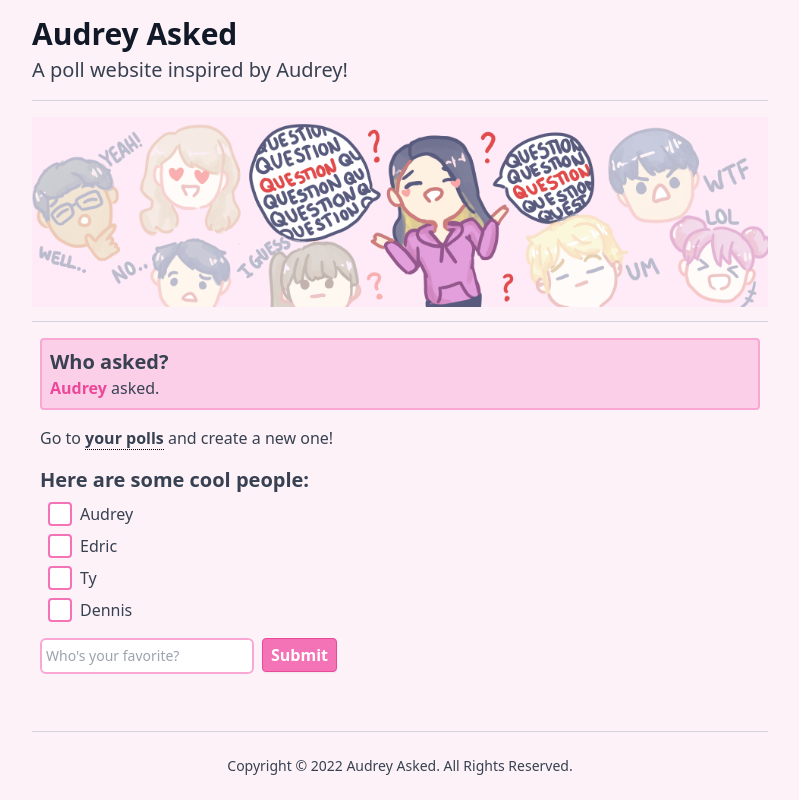
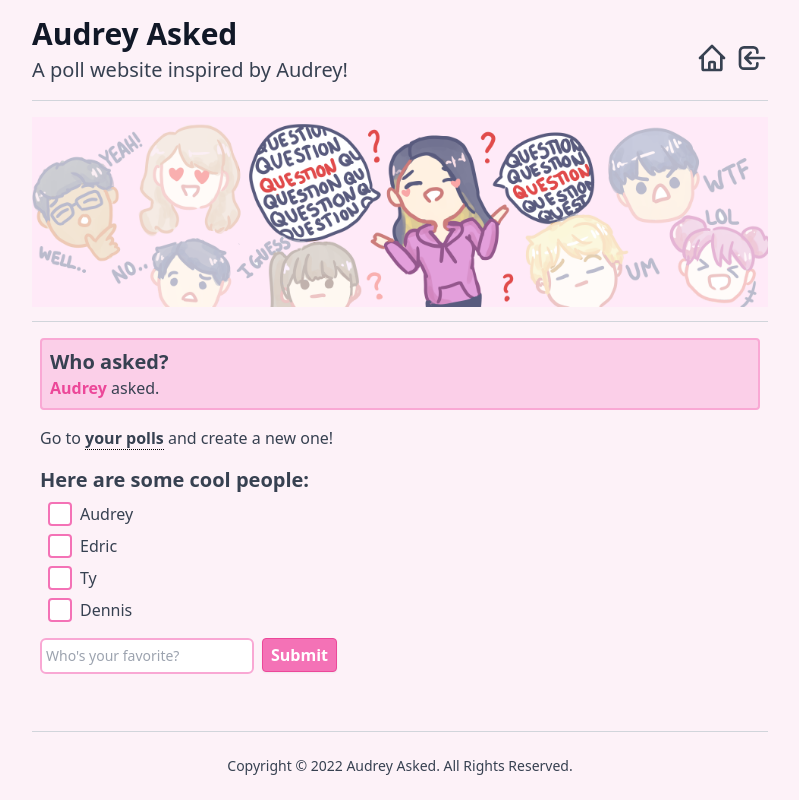
Before and after one commit to Den4200/audreyasked, a Next.js app: page / in a window 1280 px wide. Shown: the whole page, without its empty margins (240-1039 px from the left). Built offline with nearby package versions, Linux system fonts and the light colour scheme; no server answers; what tailwindcss-named-groups would draw is missing.

Commit message:
Add simple nav bar with icons.

```diff
--- a/src/templates/Main.tsx
+++ b/src/templates/Main.tsx
@@ -1,5 +1,16 @@
 import React, { ReactNode } from 'react';
 
+import {
+  ClipboardListIcon,
+  HomeIcon,
+  LoginIcon,
+  LogoutIcon,
+} from '@heroicons/react/outline';
+import { signIn, signOut, useSession } from 'next-auth/react';
+import Link from 'next/link';
+import ReactTooltip from 'react-tooltip';
+
+import Loading from '@/components/Loading';
 import Meta from '@/layout/Meta';
 import { AppConfig } from '@/utils/AppConfig';
 
@@ -9,22 +20,79 @@ type MainProps = {
   children: ReactNode;
 };
 
-const Main = (props: MainProps) => (
+const Main = (props: MainProps) => {
+  const { data: session, status } = useSession({
+    required: false,
+  });
+
+  if (status === 'loading') {
+    return <Loading />;
+  }
+
+  return (
     <div className="flex flex-col px-4 pt-4 min-h-screen max-w-screen-md mx-auto text-gray-700">
       <Meta title={props.title} description={props.description} />
 
-    <div className="mb-4 border-b border-gray-300">
-      <h1 className="font-bold mb-1 text-3xl text-gray-900">{props.title}</h1>
+      <div className="flex mb-4 border-b border-gray-300 justify-between">
+        <div>
+          <h1 className="font-bold mb-1 text-3xl text-gray-900">
+            {props.title}
+          </h1>
           <h2 className="mb-4 text-xl">{props.description}</h2>
+        </div>
+        <div className="md:flex inline-block md:space-x-2">
+          <ReactTooltip
+            id="nav-tooltip"
+            effect="solid"
+            backgroundColor="#FDF2F8"
+            border
+            borderColor="#F472B6"
+            textColor="#374151"
+            place="left"
+          />
+
+          <Link href="/" passHref={true}>
+            <HomeIcon
+              className="cursor-pointer w-8"
+              data-tip="Home"
+              data-for="nav-tooltip"
+            />
+          </Link>
+          {session === null ? (
+            <LoginIcon
+              className="cursor-pointer w-8"
+              onClick={() => signIn('discord')}
+              data-tip="Sign in"
+              data-for="nav-tooltip"
+            />
+          ) : (
+            <>
+              <Link href="/polls" passHref={true}>
+                <ClipboardListIcon
+                  className="cursor-pointer w-8"
+                  data-tip="Polls"
+                  data-for="nav-tooltip"
+                />
+              </Link>
+              <LogoutIcon
+                className="cursor-pointer w-8"
+                onClick={() => signOut()}
+                data-tip="Sign out"
+                data-for="nav-tooltip"
+              />
+            </>
+          )}
+        </div>
       </div>
 
       <div className="grow content">{props.children}</div>
 
       <footer className="mt-4 border-t border-gray-300 text-center py-6 text-sm">
-      Copyright &copy; {new Date().getFullYear()} {AppConfig.title}. All Rights
-      Reserved.
+        Copyright &copy; {new Date().getFullYear()} {AppConfig.title}. All
+        Rights Reserved.
       </footer>
     </div>
   );
+};
 
 export default Main;
```
Lines whose indentation alone changed are shown as unchanged.
